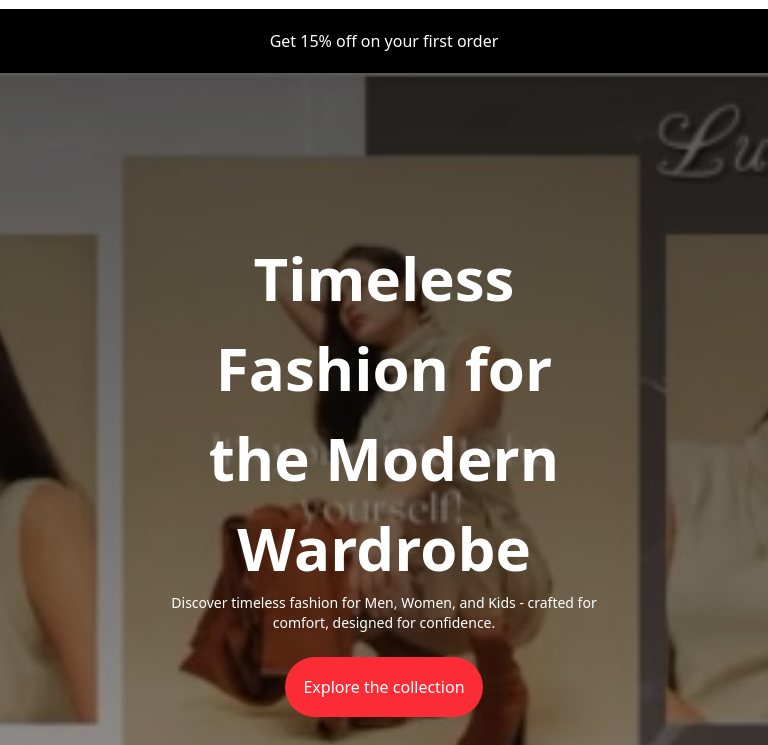
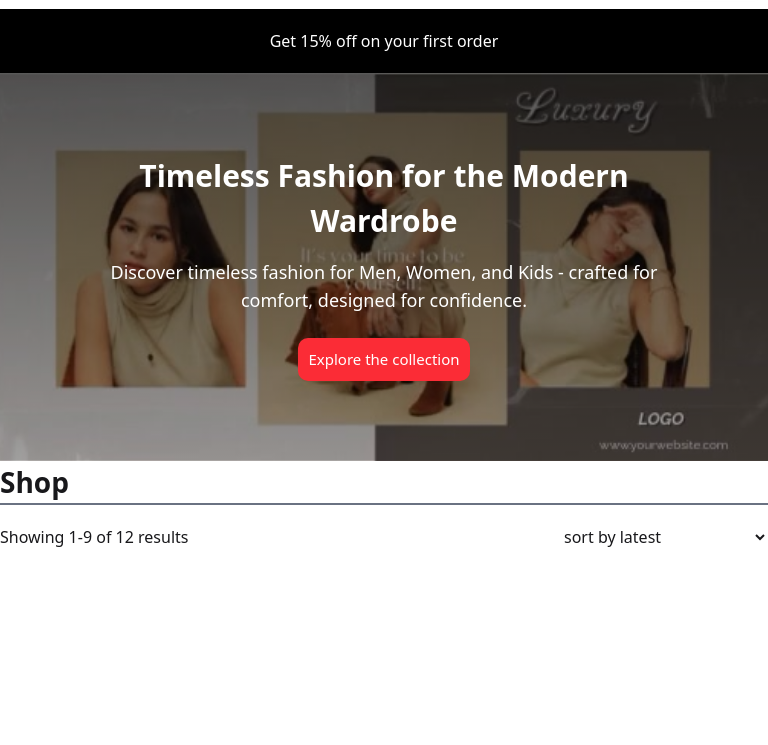
Before and after one commit to Mishu78/Elegant-essence, a plain HTML site: page index.html in a window 768 px wide. Shown: the part 55-800 px from the top of the page. Drawn offline with nearby package versions, Linux system fonts and the light colour scheme.

Commit message:
header section responsive

```diff
--- a/index.html
+++ b/index.html
@@ -57,9 +57,9 @@
   <h3>Get 15% off on your first order</h3>
 </div>
 
-<section class="header-section p-40">
+<section class="header-section lg:p-40 sm:p-20">
 <h1 class="header-title">Timeless Fashion for the Modern Wardrobe</h1>
-<p class="lg:text-base sm:text-sm text-white pb-6">Discover timeless fashion for Men, Women, and Kids - crafted for<br>comfort, designed for confidence.</p>
+<p class="lg:text-base sm:text-xs md:text-lg text-white pb-6">Discover timeless fashion for Men, Women, and Kids - crafted for<br>comfort, designed for confidence.</p>
 <button class="header-button bg-red-500 border-0 rounded-r-full rounded-l-full text-white">Explore the collection</button>
 </section>
     </header>
--- a/style.css
+++ b/style.css
@@ -56,3 +56,15 @@ border: none;
     border-radius: 10px;
 }
 }
+@media screen and (min-width:576px) and (max-width:991px) {
+     .header-title{
+    font-size:30px;
+    font-weight: 600;
+    padding-bottom: 15px;
+    }
+    .header-button{
+    font-size: 15px;;
+    padding:10px;
+    border-radius: 10px;
+}
+}
```
